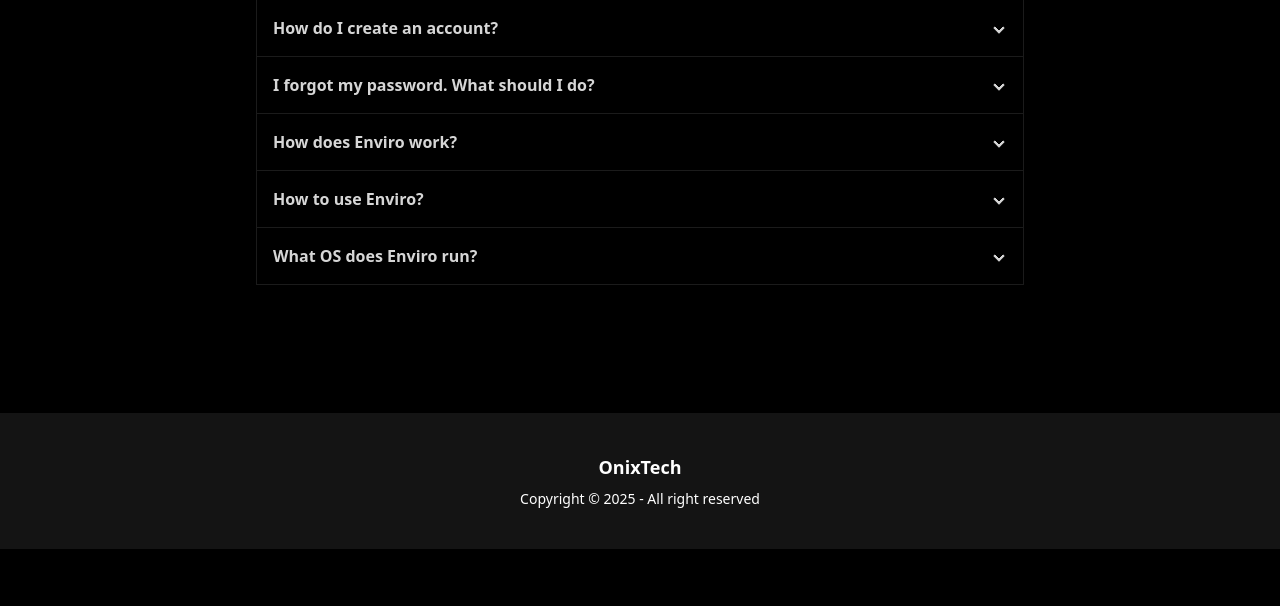
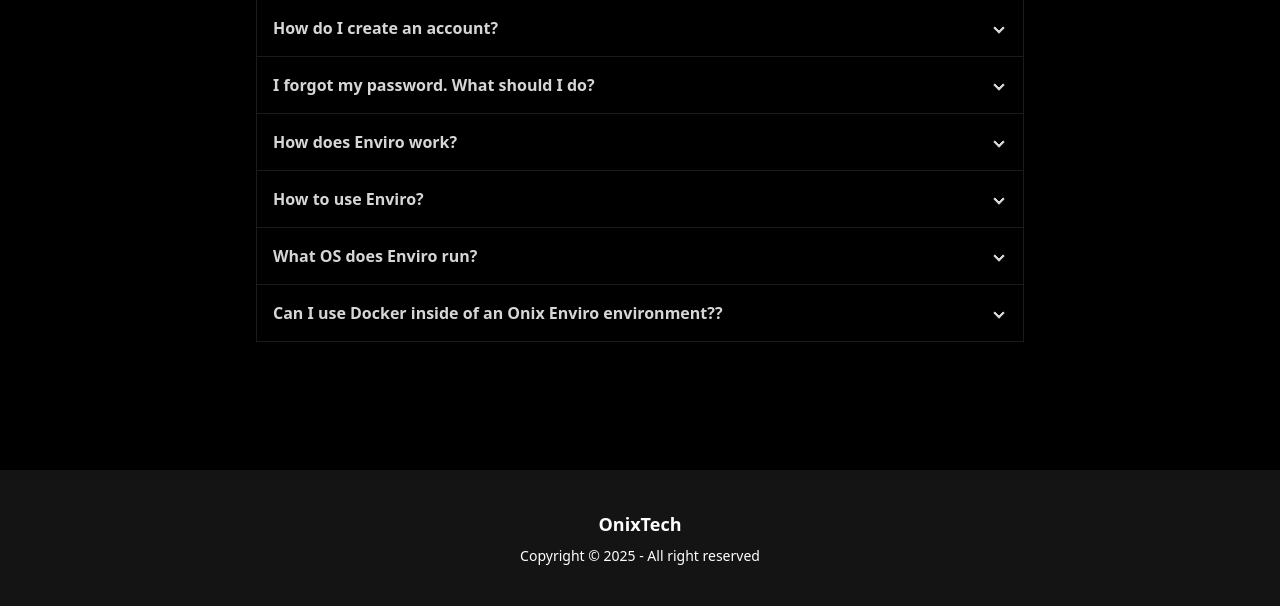
Before and after one commit to ExoOnix/enviro, a Django app: page / in a window 1280 px wide. Shown: the part 4895-5501 px from the top of the page. Before the commit the page ends 5444 px from the top, so only its background shows below. Run offline with Django 5.2, Linux system fonts and the light colour scheme; style sheets or scripts are compiled from the project's sources; parts of the project's set-up code (start-up, migrations or seed data) failed here and were passed over.

Commit message:
Added can I use docker faq clause

```diff
--- a/apps/home/templates/index.html
+++ b/apps/home/templates/index.html
@@ -250,6 +250,11 @@
                     <div class="collapse-title font-semibold">What OS does Enviro run?</div>
                     <div class="collapse-content text-sm">Enviro currently runs Debian 12. You can use APT to install packages and software.</div>
                 </div>
+                <div class="collapse collapse-arrow join-item border-base-300 border">
+                    <input type="radio" name="my-accordion-4" />
+                    <div class="collapse-title font-semibold">Can I use Docker inside of an Onix Enviro environment??</div>
+                    <div class="collapse-content text-sm">Yes, you can run Docker containers inside of Enviro environments and VSCode docker extensions are preinstalled. If self hosting, you may need to install sysbox to use docker.</div>
+                </div>
               </div>
         </div>
     </div>
```
